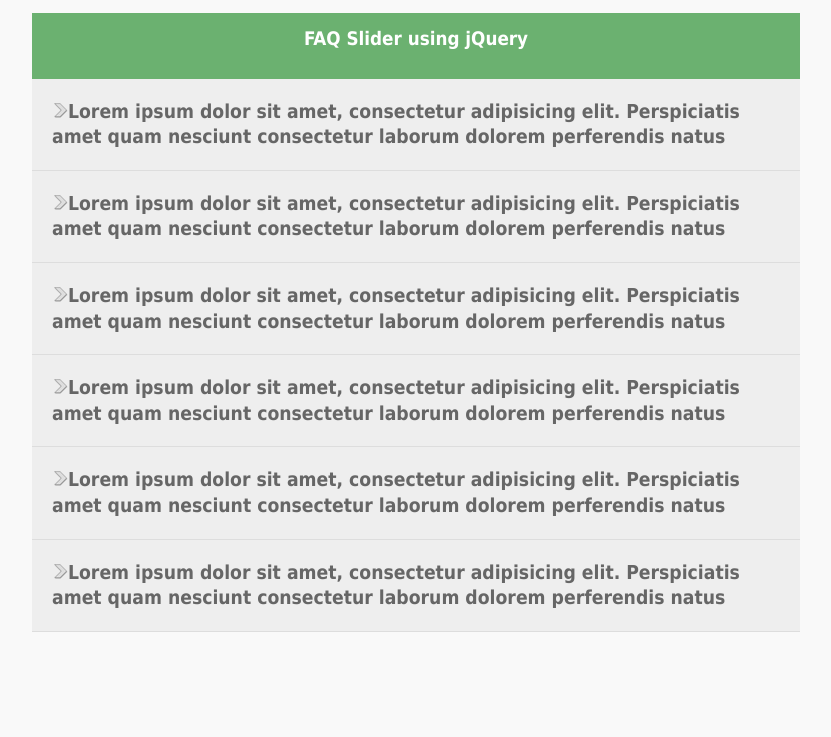
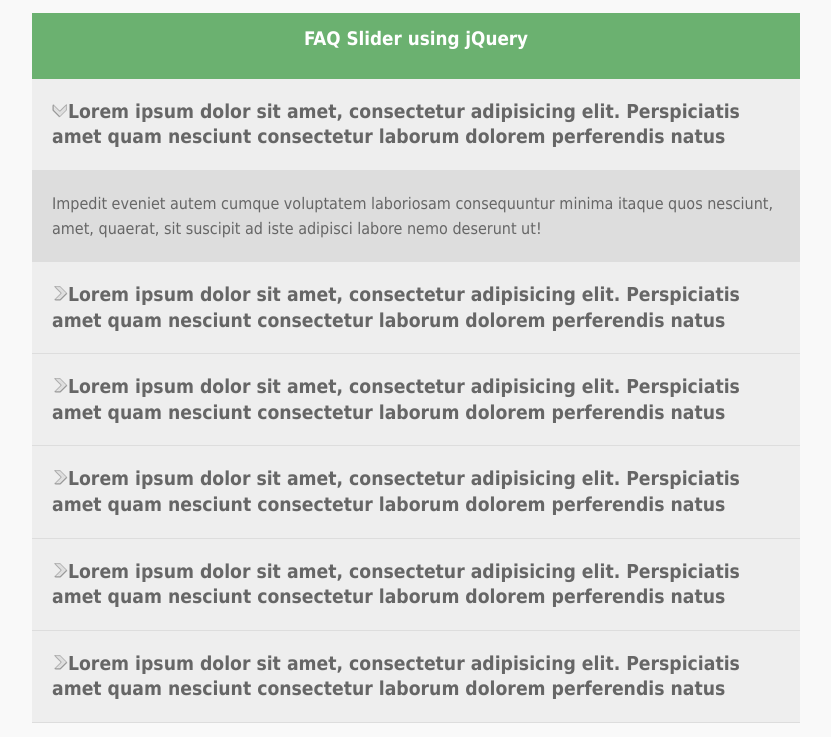
Before and after one commit to ccasey79/jQuery-projects, a plain HTML site: page traversy-crash-course/accordian/index.html in a window 1280 px wide. Both pictures are taken after a click on the item 640 px from the left and 187 px from the top of the page. Shown: the part 63-800 px from the top of the page, without its empty margins (224-1055 px from the left). Drawn offline with nearby package versions, Linux system fonts and the light colour scheme.

Commit message:
jquery accordion - functionality added to questions & answers when clicked on

```diff
--- a/traversy-crash-course/accordian/main.js
+++ b/traversy-crash-course/accordian/main.js
@@ -1 +1,31 @@
 console.log('JS Loaded!');
+
+// ACCORDION
+var action = 'click';
+var speed = 500;
+
+$(document).ready(function(){
+
+  // Question handler
+  $('li.q').on(action, function(){
+
+    // Get next element
+    $(this).next()
+      .slideToggle(speed)
+
+        // Select all other answers
+        .siblings('li.a')
+          .slideUp();
+
+  // To rotate the arrow image
+  // Get image for active question
+  var img = $(this).children('img');
+
+  // Remove the 'rotate' class from all images except the active one
+  $('img').not(img).removeClass('rotate');
+
+  // Toggle rotate rotate class
+  img.toggleClass('rotate');
+
+  });
+});
--- a/traversy-crash-course/accordian/style.css
+++ b/traversy-crash-course/accordian/style.css
@@ -51,6 +51,12 @@
   display: none;
 }
 
+.rotate {
+  transform: rotate(90deg);
+  -moz-transform: rotate(90deg);
+  -webkit-transform: rotate(90deg);
+}
+
 @media screen-size (max-width: 800px) {
   .container {
     width: 90%;
```
